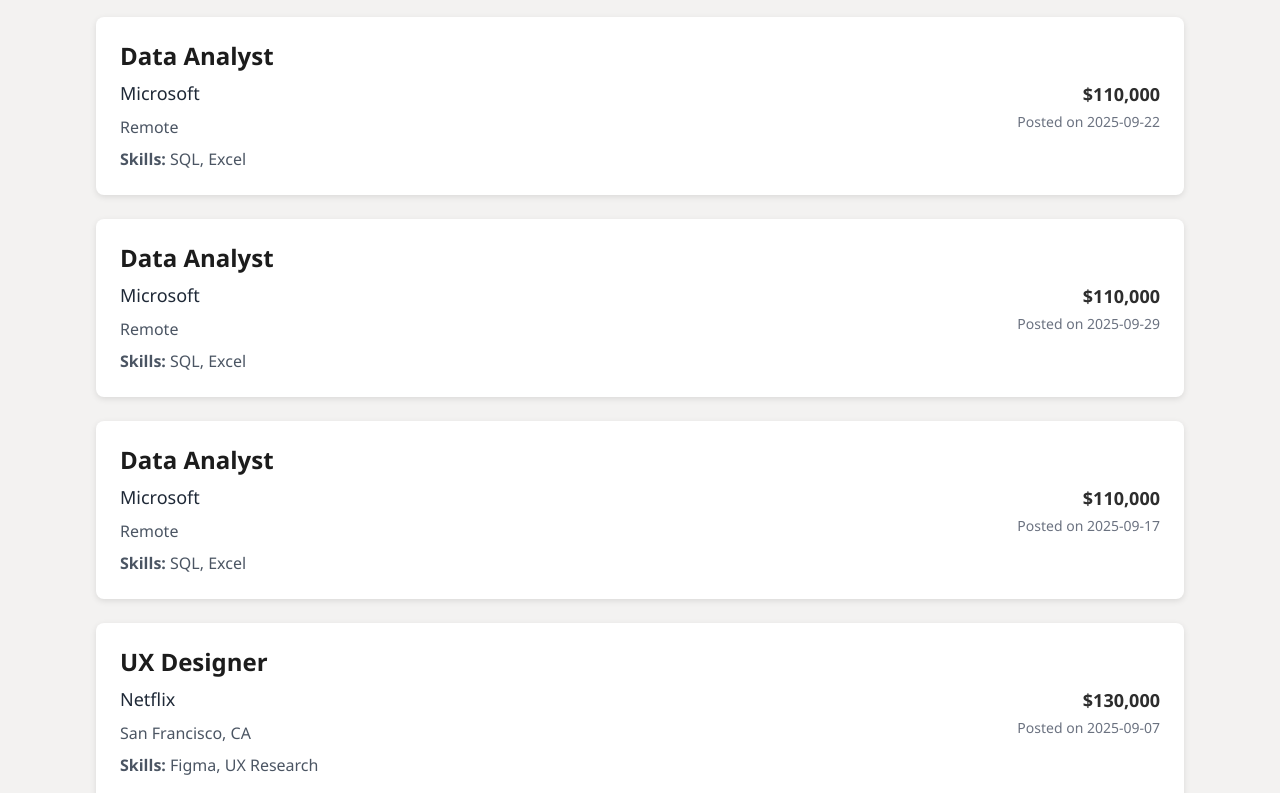
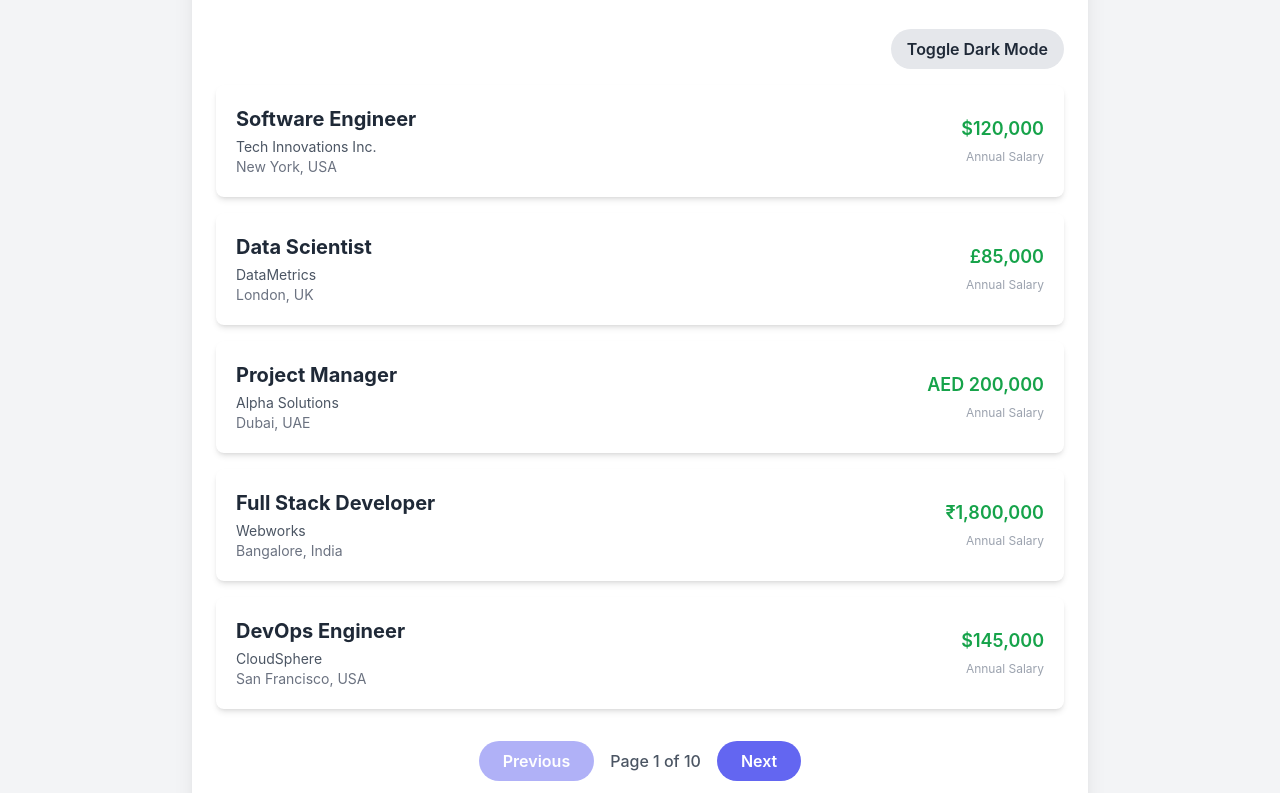
Before and after one commit to aashifm1/jobs-indeed, a plain HTML site: page index.html in a window 1280 px wide. Shown: the part 135-928 px from the top of the page. Drawn offline with nearby package versions, Linux system fonts and the light colour scheme.

Commit message:
Update index.html

```diff
--- a/index.html
+++ b/index.html
@@ -1,155 +1,180 @@
 <!DOCTYPE html>
-<html lang="en" class="scroll-smooth">
+<html lang="en">
 <head>
-  <meta charset="UTF-8" />
-  <meta name="viewport" content="width=device-width, initial-scale=1" />
-  <title>Indeed - Job Search</title>
+    <meta charset="UTF-8">
+    <meta name="viewport" content="width=device-width, initial-scale=1.0">
+    <title>Indeed - Jobs, Employment, Career</title>
     <script src="https://cdn.tailwindcss.com"></script>
     <style>
         body {
-      font-family: 'Segoe UI', Tahoma, Geneva, Verdana, sans-serif;
-      background-color: #f3f2f1;
-      color: #1c1c1c;
-      line-height: 1.5;
+            font-family: 'Inter', sans-serif;
+            background-color: #f3f4f6;
+            transition: background-color 0.3s;
         }
-    .job-title {
-      transition: color 0.3s, text-decoration 0.3s;
+        .dark body {
+            background-color: #1a202c;
         }
-    .job-title:hover {
-      color: #2557a7;
-      text-decoration: underline;
+        .dark .bg-white {
+            background-color: #2d3748;
         }
-    .pagination-btn:disabled {
-      opacity: 0.5;
-      cursor: not-allowed;
+        .dark .text-gray-800 {
+            color: #e2e8f0;
         }
-    /* Card hover effect */
-    .job-card {
-      background-color: white;
-      border-radius: 8px;
-      box-shadow: 0 2px 6px rgb(0 0 0 / 0.1);
-      transition: box-shadow 0.3s, transform 0.2s;
+        .dark .text-gray-500 {
+            color: #a0aec0;
         }
-    .job-card:hover {
-      box-shadow: 0 6px 15px rgb(0 0 0 / 0.15);
-      transform: translateY(-3px);
+        .dark .text-gray-600 {
+            color: #a0aec0;
+        }
+        .dark .shadow-xl {
+            box-shadow: 0 10px 15px -3px rgba(0, 0, 0, 0.1), 0 4px 6px -2px rgba(0, 0, 0, 0.05);
         }
     </style>
 </head>
-<body>
+<body class="bg-gray-100 p-8 flex flex-col items-center text-gray-900 dark:text-gray-100">
 
-  <header class="bg-white shadow-md px-8 py-6 mb-8">
-    <div class="max-w-6xl mx-auto flex flex-col sm:flex-row sm:items-center sm:justify-between">
-      <div>
-        <h1 class="text-4xl font-extrabold text-[#2557a7] tracking-tight">Indeed</h1>
-        <p class="text-gray-600 mt-1 text-lg">Find your next opportunity</p>
+    <div class="w-full max-w-4xl p-6 bg-white dark:bg-gray-800 rounded-lg shadow-xl transition-colors duration-300">
+        <header class="text-center mb-8">
+            <h1 class="text-4xl font-bold text-gray-800 dark:text-white">Indeed Job Portal</h1>
+            <p class="text-lg text-gray-500 dark:text-gray-400 mt-2">Find your next role around the world.</p>
+        </header>
+
+        <div class="flex justify-end mb-4">
+            <button id="dark-mode-toggle" class="px-4 py-2 rounded-full bg-gray-200 dark:bg-gray-700 text-gray-800 dark:text-white font-semibold transition-colors">
+                Toggle Dark Mode
+            </button>
+        </div>
+
+        <main id="job-listings" class="space-y-4">
+            <!-- Job cards will be dynamically inserted here by JavaScript -->
+        </main>
+
+        <div class="mt-8 flex justify-center items-center space-x-4">
+            <button id="prev-page" class="px-6 py-2 rounded-full bg-indigo-500 text-white font-semibold hover:bg-indigo-600 transition-colors disabled:opacity-50" disabled>
+                Previous
+            </button>
+            <span id="page-info" class="text-gray-600 dark:text-gray-400 font-medium">Page 1 of 10</span>
+            <button id="next-page" class="px-6 py-2 rounded-full bg-indigo-500 text-white font-semibold hover:bg-indigo-600 transition-colors">
+                Next
+            </button>
         </div>
     </div>
-  </header>
-
-  <main class="max-w-6xl mx-auto px-6 sm:px-8 mb-12">
-    <section id="job-listings" class="space-y-6">
-      <!-- Jobs inserted by JavaScript -->
-    </section>
-
-    <div class="flex justify-center items-center gap-6 mt-10">
-      <button id="prev-page" class="pagination-btn px-6 py-3 bg-[#2557a7] text-white font-semibold rounded-md shadow hover:bg-[#1e477a] transition" disabled>Previous</button>
-      <span id="page-info" class="text-gray-700 text-base font-medium">Page 1</span>
-      <button id="next-page" class="pagination-btn px-6 py-3 bg-[#2557a7] text-white font-semibold rounded-md shadow hover:bg-[#1e477a] transition">Next</button>
-    </div>
-  </main>
 
     <script>
-    const roles = ["Software Engineer", "Product Manager", "Data Analyst", "DevOps Engineer", "UX Designer"];
-    const companies = ["Google", "Amazon", "Microsoft", "Apple", "Netflix"];
-    const locations = ["New York, NY", "Seattle, WA", "Remote", "Austin, TX", "San Francisco, CA"];
-    const skills = [["Python", "Django"], ["React", "Node.js"], ["SQL", "Excel"], ["AWS", "Terraform"], ["Figma", "UX Research"]];
+        const jobs = [
+            { role: "Software Engineer", company: "Tech Innovations Inc.", location: "New York, USA", salary: "$120,000" },
+            { role: "Data Scientist", company: "DataMetrics", location: "London, UK", salary: "£85,000" },
+            { role: "Project Manager", company: "Alpha Solutions", location: "Dubai, UAE", salary: "AED 200,000" },
+            { role: "Full Stack Developer", company: "Webworks", location: "Bangalore, India", salary: "₹1,800,000" },
+            { role: "DevOps Engineer", company: "CloudSphere", location: "San Francisco, USA", salary: "$145,000" },
+            { role: "UX Designer", company: "Creative Minds", location: "Manchester, UK", salary: "£60,000" },
+            { role: "Business Analyst", company: "Global Consultants", location: "Abu Dhabi, UAE", salary: "AED 180,000" },
+            { role: "Mobile App Developer", company: "MobileCraft", location: "Mumbai, India", salary: "₹1,500,000" },
+            { role: "Marketing Specialist", company: "Growth Hub", location: "Chicago, USA", salary: "$95,000" },
+            { role: "Network Administrator", company: "NetSecure", location: "Birmingham, UK", salary: "£55,000" },
+            { role: "Financial Analyst", company: "Capital Ventures", location: "Dubai, UAE", salary: "AED 195,000" },
+            { role: "Python Developer", company: "CodeMasters", location: "Pune, India", salary: "₹1,600,000" },
+            { role: "AI Research Scientist", company: "Future Labs", location: "Boston, USA", salary: "$160,000" },
+            { role: "Cybersecurity Analyst", company: "SecureTech", location: "Glasgow, UK", salary: "£75,000" },
+            { role: "Human Resources Manager", company: "Talent Finders", location: "Sharjah, UAE", salary: "AED 170,000" },
+            { role: "Cloud Solutions Architect", company: "AzureCloud", location: "Hyderabad, India", salary: "₹2,200,000" },
+            { role: "Sales Executive", company: "MarketConnect", location: "New York, USA", salary: "$80,000" },
+            { role: "Technical Writer", company: "DocuSense", location: "Edinburgh, UK", salary: "£45,000" },
+            { role: "Database Administrator", company: "DataFlow", location: "Dubai, UAE", salary: "AED 160,000" },
+            { role: "Frontend Engineer", company: "PixelPerfect", location: "Delhi, India", salary: "₹1,400,000" },
+            { role: "Product Manager", company: "Innovate Co.", location: "Toronto, Canada", salary: "C$110,000" },
+            { role: "UX Researcher", company: "User Insights Ltd.", location: "Sydney, Australia", salary: "A$105,000" },
+            { role: "Senior Java Developer", company: "Enterprise Systems", location: "Berlin, Germany", salary: "€95,000" },
+            { role: "Data Analyst", company: "Stats Inc.", location: "Singapore, Singapore", salary: "S$70,000" },
+            { role: "Machine Learning Engineer", company: "Cognitive AI", location: "Vancouver, Canada", salary: "C$130,000" },
+            { role: "Marketing Director", company: "Growth Engines", location: "Melbourne, Australia", salary: "A$150,000" },
+            { role: "Systems Administrator", company: "InfraCorp", location: "Frankfurt, Germany", salary: "€75,000" },
+            { role: "Cloud Security Engineer", company: "Secure Cloud Solutions", location: "Dublin, Ireland", salary: "€80,000" },
+            { role: "QA Engineer", company: "Quality First", location: "Tokyo, Japan", salary: "¥7,500,000" },
+            { role: "Game Developer", company: "Pixel Play", location: "Seoul, South Korea", salary: "₩60,000,000" },
+            { role: "DevOps Engineer", company: "CloudSphere", location: "San Francisco, USA", salary: "$145,000" },
+            { role: "UX Designer", company: "Creative Minds", location: "Manchester, UK", salary: "£60,000" },
+            { role: "Business Analyst", company: "Global Consultants", location: "Abu Dhabi, UAE", salary: "AED 180,000" },
+            { role: "Mobile App Developer", company: "MobileCraft", location: "Mumbai, India", salary: "₹1,500,000" },
+            { role: "Marketing Specialist", company: "Growth Hub", location: "Chicago, USA", salary: "$95,000" },
+            { role: "Network Administrator", company: "NetSecure", location: "Birmingham, UK", salary: "£55,000" },
+            { role: "Financial Analyst", company: "Capital Ventures", location: "Dubai, UAE", salary: "AED 195,000" },
+            { role: "Python Developer", company: "CodeMasters", location: "Pune, India", salary: "₹1,600,000" },
+            { role: "AI Research Scientist", company: "Future Labs", location: "Boston, USA", salary: "$160,000" },
+            { role: "Cybersecurity Analyst", company: "SecureTech", location: "Glasgow, UK", salary: "£75,000" },
+            { role: "Human Resources Manager", company: "Talent Finders", location: "Sharjah, UAE", salary: "AED 170,000" },
+            { role: "Cloud Solutions Architect", company: "AzureCloud", location: "Hyderabad, India", salary: "₹2,200,000" },
+            { role: "Sales Executive", company: "MarketConnect", location: "New York, USA", salary: "$80,000" },
+            { role: "Technical Writer", company: "DocuSense", location: "Edinburgh, UK", salary: "£45,000" },
+            { role: "Database Administrator", company: "DataFlow", location: "Dubai, UAE", salary: "AED 160,000" },
+            { role: "Frontend Engineer", company: "PixelPerfect", location: "Delhi, India", salary: "₹1,400,000" },
+            { role: "Product Manager", company: "Innovate Co.", location: "Toronto, Canada", salary: "C$110,000" },
+            { role: "UX Researcher", company: "User Insights Ltd.", location: "Sydney, Australia", salary: "A$105,000" },
+            { role: "Senior Java Developer", company: "Enterprise Systems", location: "Berlin, Germany", salary: "€95,000" },
+            { role: "Data Analyst", company: "Stats Inc.", location: "Singapore, Singapore", salary: "S$70,000" }
+        ];
 
-    function shuffle(array) {
-      let currentIndex = array.length, randomIndex;
-      while (currentIndex !== 0) {
-        randomIndex = Math.floor(Math.random() * currentIndex);
-        currentIndex--;
-        [array[currentIndex], array[randomIndex]] = [array[randomIndex], array[currentIndex]];
-      }
-      return array;
-    }
-
-    const jobs = [];
-    for (let i = 1; i <= 100; i++) {
-      const idx = Math.floor(Math.random() * 5);
-      jobs.push({
-        role: roles[idx],
-        company: companies[idx],
-        location: locations[idx],
-        salary: `$${90 + idx * 10},000`,
-        skills: skills[idx].join(', '),
-        job_link: `https://example.com/job/${i}`,
-        posting_date: `2025-09-${(i % 30 + 1).toString().padStart(2, '0')}`
-      });
-    }
-
-    // Optional: Shuffle the entire jobs array once so the roles are scattered nicely
-    shuffle(jobs);
-
-    const jobsPerPage = 10;
+        const jobsPerPage = 5;
         let currentPage = 1;
         const totalPages = Math.ceil(jobs.length / jobsPerPage);
 
-    const jobListingsContainer = document.getElementById("job-listings");
-    const prevBtn = document.getElementById("prev-page");
-    const nextBtn = document.getElementById("next-page");
-    const pageInfo = document.getElementById("page-info");
+        const jobListingsContainer = document.getElementById('job-listings');
+        const prevButton = document.getElementById('prev-page');
+        const nextButton = document.getElementById('next-page');
+        const pageInfoSpan = document.getElementById('page-info');
+        const darkModeToggle = document.getElementById('dark-mode-toggle');
 
         function renderJobs() {
-      jobListingsContainer.innerHTML = "";
+            jobListingsContainer.innerHTML = '';
             const start = (currentPage - 1) * jobsPerPage;
             const end = start + jobsPerPage;
-      const jobsToShow = jobs.slice(start, end);
+            const jobsToDisplay = jobs.slice(start, end);
 
-      jobsToShow.forEach(job => {
-        const jobRow = document.createElement("article");
-        jobRow.className = "job-card p-6";
+            jobsToDisplay.forEach(job => {
+                const jobCard = document.createElement('div');
+                jobCard.className = "p-5 bg-white dark:bg-gray-700 rounded-lg shadow-md flex items-center space-x-4 transition-colors duration-300";
+                jobCard.setAttribute('data-job-card', '');
 
-        jobRow.innerHTML = `
-          <div class="flex flex-col sm:flex-row sm:justify-between sm:items-center gap-4">
-            <div class="flex flex-col gap-2 max-w-xl">
-              <a href="${job.job_link}" target="_blank" rel="noopener noreferrer" class="job-title text-2xl font-semibold leading-tight">${job.role}</a>
-              <span class="text-gray-800 text-lg font-medium">${job.company}</span>
-              <span class="text-gray-600">${job.location}</span>
-              <span class="text-gray-600"><strong>Skills:</strong> ${job.skills}</span>
+                jobCard.innerHTML = `
+                    <div class="flex-grow">
+                        <h2 data-job-role class="text-xl font-bold text-gray-800 dark:text-white">${job.role}</h2>
+                        <p data-job-company class="text-sm text-gray-600 dark:text-gray-400 mt-1">${job.company}</p>
+                        <p data-job-location class="text-sm text-gray-500 dark:text-gray-500">${job.location}</p>
                     </div>
-            <div class="sm:text-right mt-4 sm:mt-0 flex flex-col gap-1">
-              <div class="text-[#2d2d2d] font-semibold text-lg">${job.salary}</div>
-              <div class="text-gray-500 text-sm">Posted on ${job.posting_date}</div>
-            </div>
+                    <div class="text-right flex-shrink-0">
+                        <p data-job-salary class="text-lg font-semibold text-green-600 dark:text-green-400">${job.salary}</p>
+                        <span class="text-xs text-gray-400 dark:text-gray-600">Annual Salary</span>
                     </div>
                 `;
-        jobListingsContainer.appendChild(jobRow);
+                jobListingsContainer.appendChild(jobCard);
             });
 
-      prevBtn.disabled = currentPage === 1;
-      nextBtn.disabled = currentPage === totalPages;
-      pageInfo.textContent = `Page ${currentPage} of ${totalPages}`;
+            prevButton.disabled = currentPage === 1;
+            nextButton.disabled = currentPage === totalPages;
+            prevButton.style.opacity = prevButton.disabled ? 0.5 : 1;
+            nextButton.style.opacity = nextButton.disabled ? 0.5 : 1;
+            pageInfoSpan.textContent = `Page ${currentPage} of ${totalPages}`;
         }
 
-    prevBtn.addEventListener("click", () => {
+        prevButton.addEventListener('click', () => {
             if (currentPage > 1) {
                 currentPage--;
                 renderJobs();
-        window.scrollTo({top: 0, behavior: 'smooth'});
             }
         });
 
-    nextBtn.addEventListener("click", () => {
+        nextButton.addEventListener('click', () => {
             if (currentPage < totalPages) {
                 currentPage++;
                 renderJobs();
-        window.scrollTo({top: 0, behavior: 'smooth'});
             }
         });
 
-    document.addEventListener("DOMContentLoaded", renderJobs);
+        darkModeToggle.addEventListener('click', () => {
+            document.documentElement.classList.toggle('dark');
+        });
+
+        document.addEventListener('DOMContentLoaded', renderJobs);
     </script>
 </body>
 </html>
```
Lines whose indentation alone changed are shown as unchanged.
